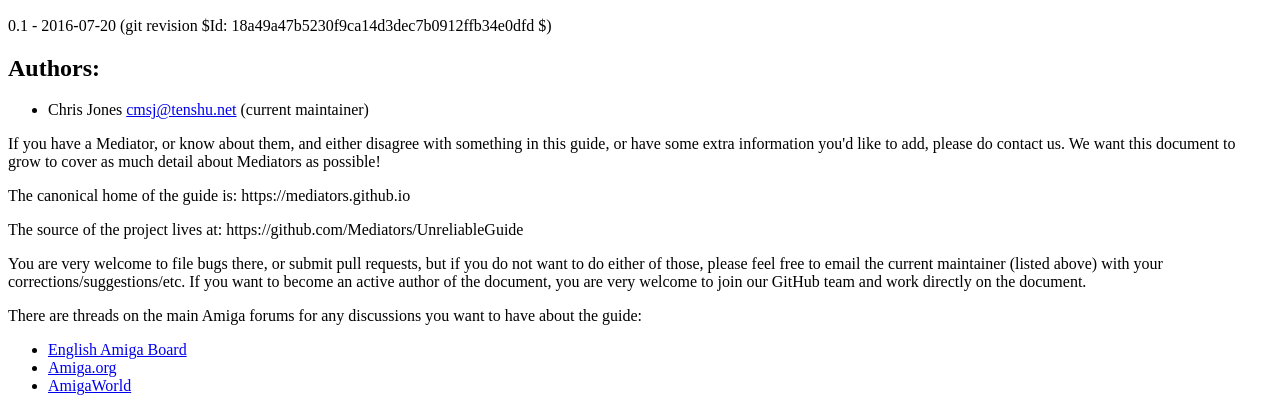
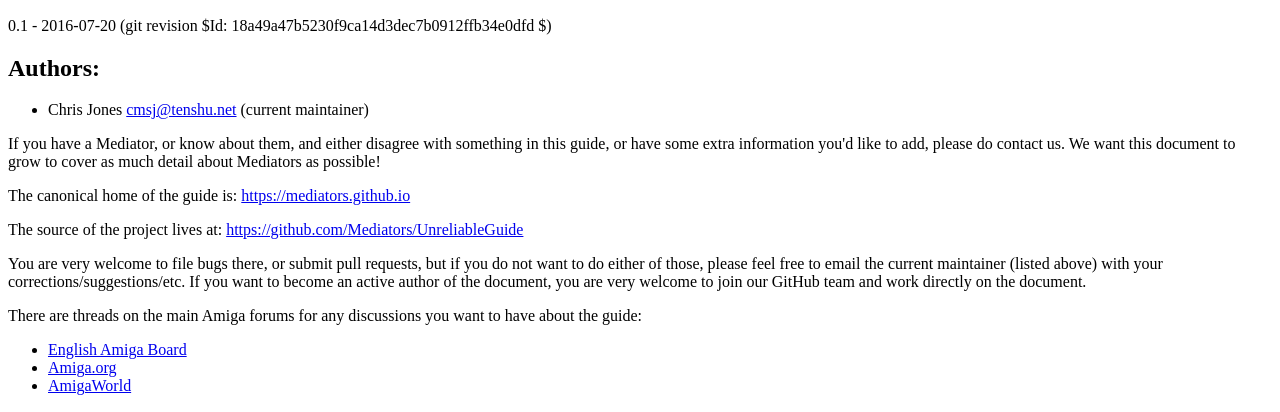
Before and after one commit to Mediators/mediators.github.io, a plain HTML site: page index.html in a window 1280 px wide. Shown: the part 658-1070 px from the top of the page. Drawn offline with Linux system fonts and the light colour scheme.

Commit message:
Import files at e2bd051c18d68021d410e84debe6edc9bdb57089

```diff
--- a/index.html
+++ b/index.html
@@ -55,8 +55,8 @@
 <li>Chris Jones <a href="mailto:cmsj@tenshu.net">cmsj@tenshu.net</a> (current maintainer)</li>
 </ul>
 <p>If you have a Mediator, or know about them, and either disagree with something in this guide, or have some extra information you'd like to add, please do contact us. We want this document to grow to cover as much detail about Mediators as possible!</p>
-<p>The canonical home of the guide is: https://mediators.github.io</p>
-<p>The source of the project lives at: https://github.com/Mediators/UnreliableGuide</p>
+<p>The canonical home of the guide is: <a href="https://mediators.github.io" class="uri">https://mediators.github.io</a></p>
+<p>The source of the project lives at: <a href="https://github.com/Mediators/UnreliableGuide" class="uri">https://github.com/Mediators/UnreliableGuide</a></p>
 <p>You are very welcome to file bugs there, or submit pull requests, but if you do not want to do either of those, please feel free to email the current maintainer (listed above) with your corrections/suggestions/etc. If you want to become an active author of the document, you are very welcome to join our GitHub team and work directly on the document.</p>
 <p>There are threads on the main Amiga forums for any discussions you want to have about the guide:</p>
 <ul>
```
Also changed, not shown: 1 other file.
